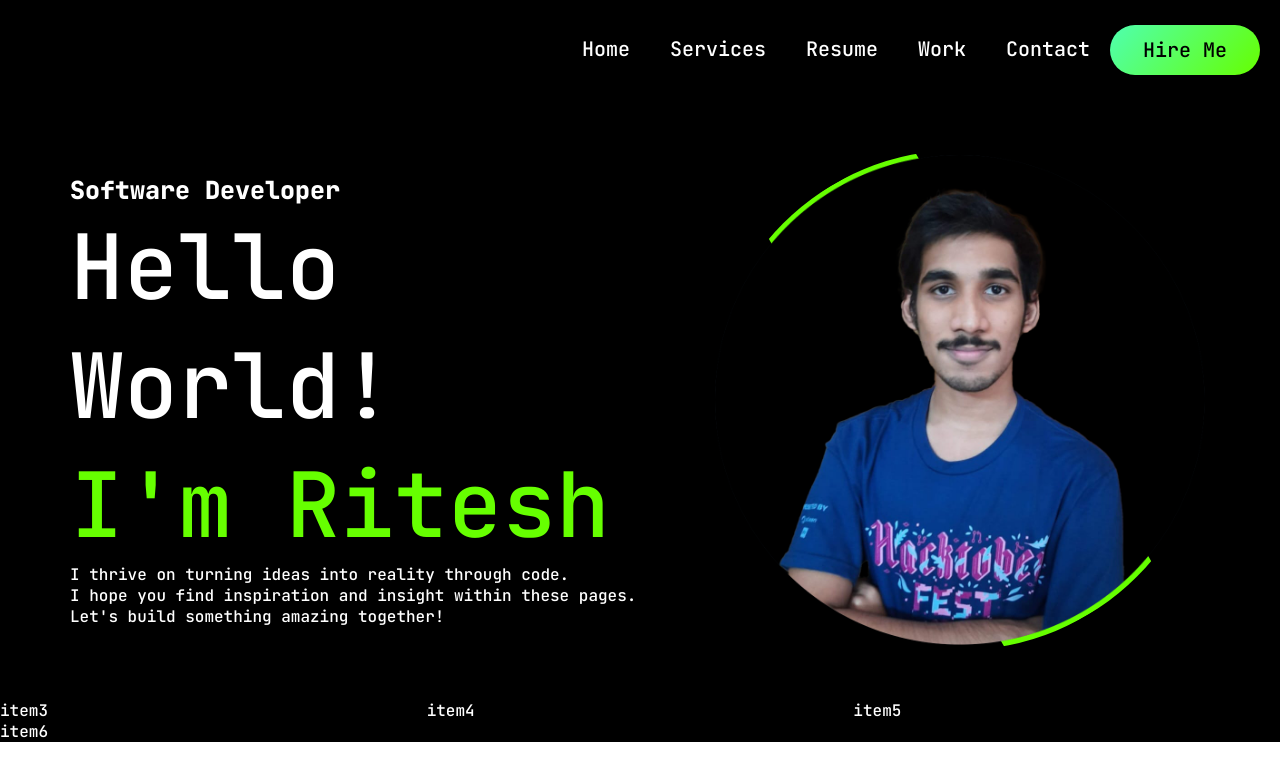
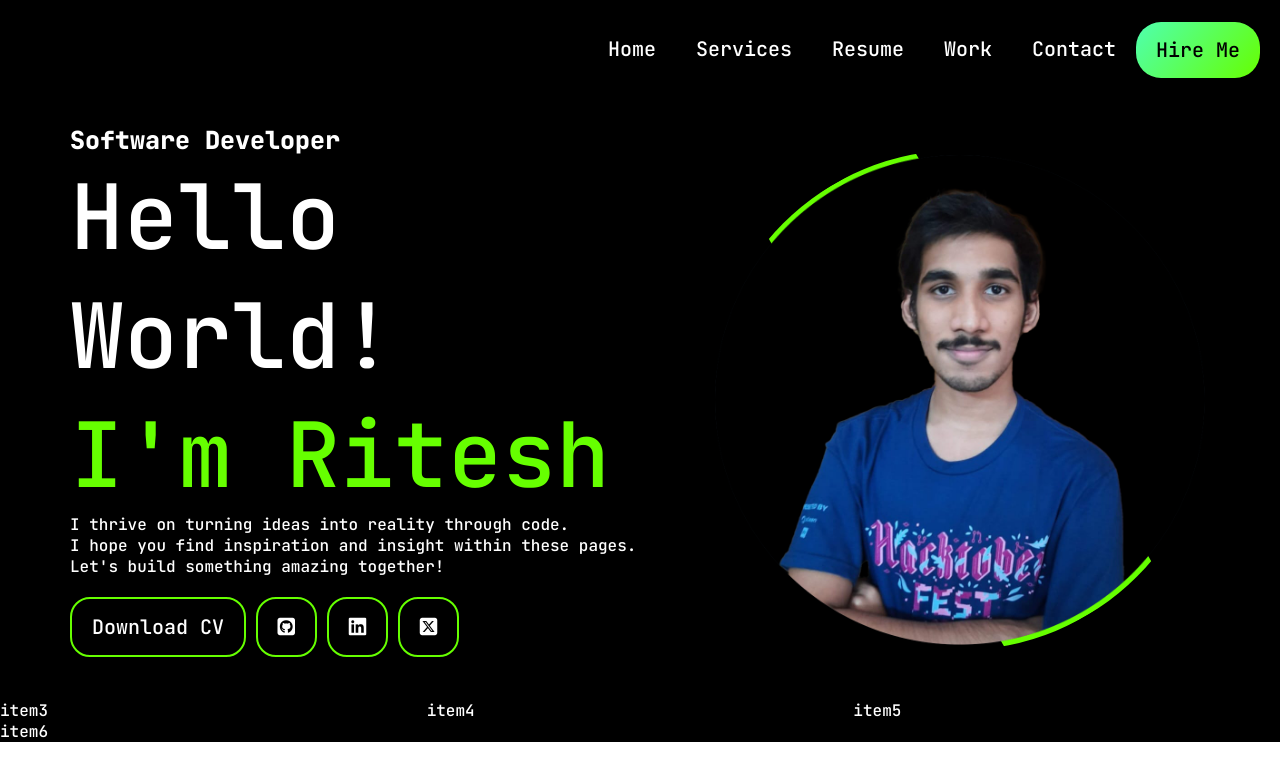
Before and after one commit to RiteshRavichandran/Portfolio-Website, a plain HTML site: page index.html in a window 1280 px wide. Drawn offline with Linux system fonts and the light colour scheme.

Commit message:
Progress1

```diff
--- a/index.html
+++ b/index.html
@@ -8,6 +8,7 @@
     <link rel="preconnect" href="https://fonts.googleapis.com">
     <link rel="preconnect" href="https://fonts.gstatic.com" crossorigin>
     <link href="https://fonts.googleapis.com/css2?family=JetBrains+Mono:ital,wght@0,100..800;1,100..800&display=swap" rel="stylesheet">
+    <script src="https://kit.fontawesome.com/414bfb0e19.js" crossorigin="anonymous"></script>
 </head>
 <body>
     <div class="home">
@@ -26,6 +27,12 @@
                 <h1 style="color: #66FF00;">I'm Ritesh</h1>
                 <p>I thrive on turning ideas into reality through code.</p>
                 <p>I hope you find inspiration and insight within these pages. <br>Let's build something amazing together!</p>
+                <div id="buttons">
+                    <button class="secondaryBtn">Download CV</button>
+                    <button class="secondaryBtn"><i class="fa-brands fa-square-github"></i></button>
+                    <button class="secondaryBtn"><i class="fa-brands fa-linkedin"></i></button>
+                    <button class="secondaryBtn"><i class="fa-brands fa-square-x-twitter"></i></button>
+                </div>
             </div>
             <div id="profileSec">
                 <div class="box">
--- a/styles.css
+++ b/styles.css
@@ -42,8 +42,7 @@
     transition: width .3s;
 }
 .primaryBtn{
-    height: 50px;
-    width: 150px;
+    padding: 15px 20px;
     font-size: 20px;
     margin-right: 20px;
     border-style: none;
@@ -54,7 +53,19 @@
     background-image: linear-gradient(130deg, #66FF00, #4FFFB0);
     cursor: pointer;
 }
-
+.secondaryBtn{
+    padding: 15px 20px;
+    font-size: 20px;
+    border: solid 2px #66FF00;
+    background-color: black;
+    color: white;
+    border-radius: 20px;
+    margin: 20px 0px;
+}
+.secondaryBtn:hover{
+    background-image: linear-gradient(130deg, #66FF00, #4FFFB0);
+    color: black;
+}
 #hero{
     grid-column-start: 1;
     grid-column-end: 4;
```
